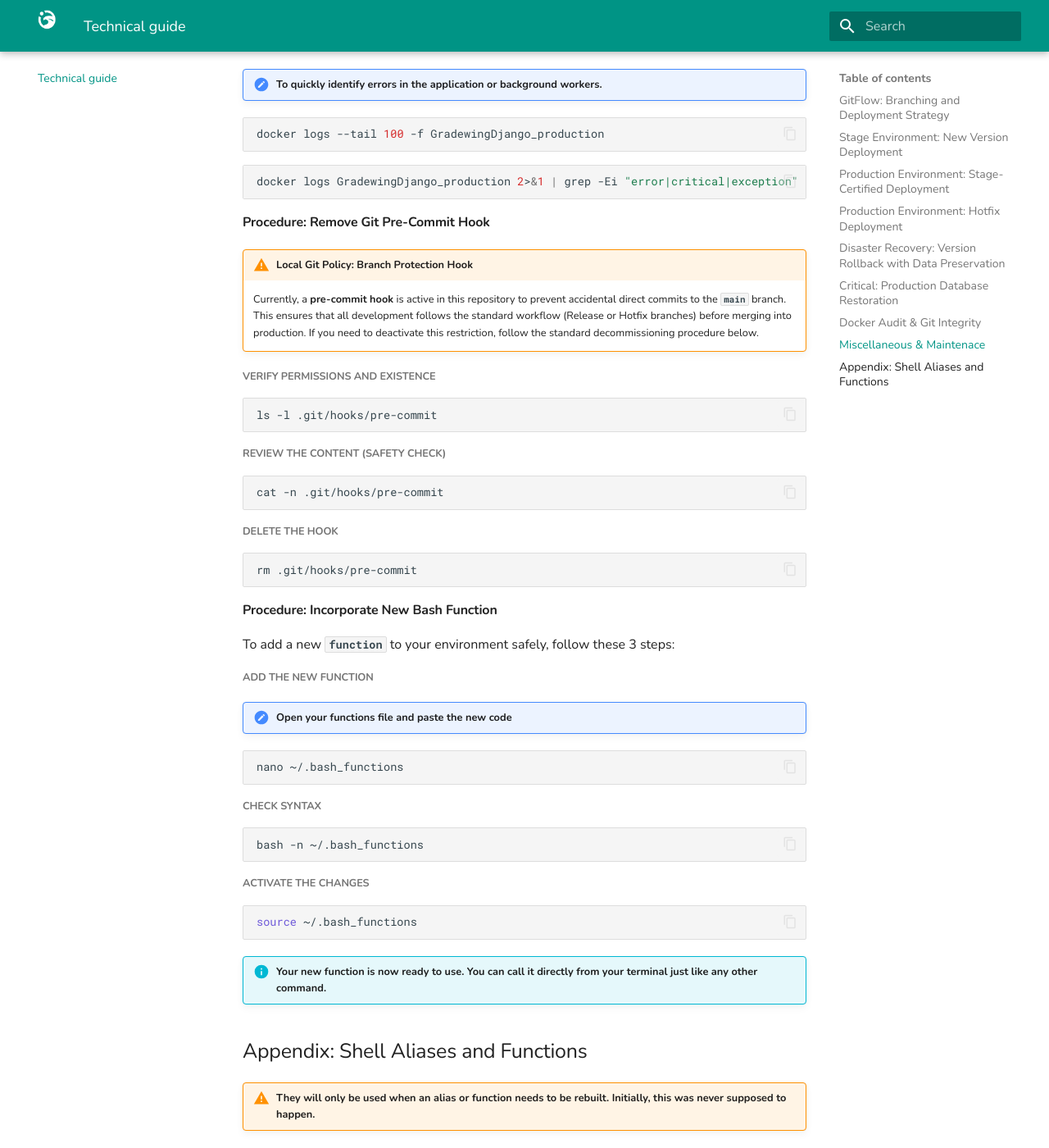
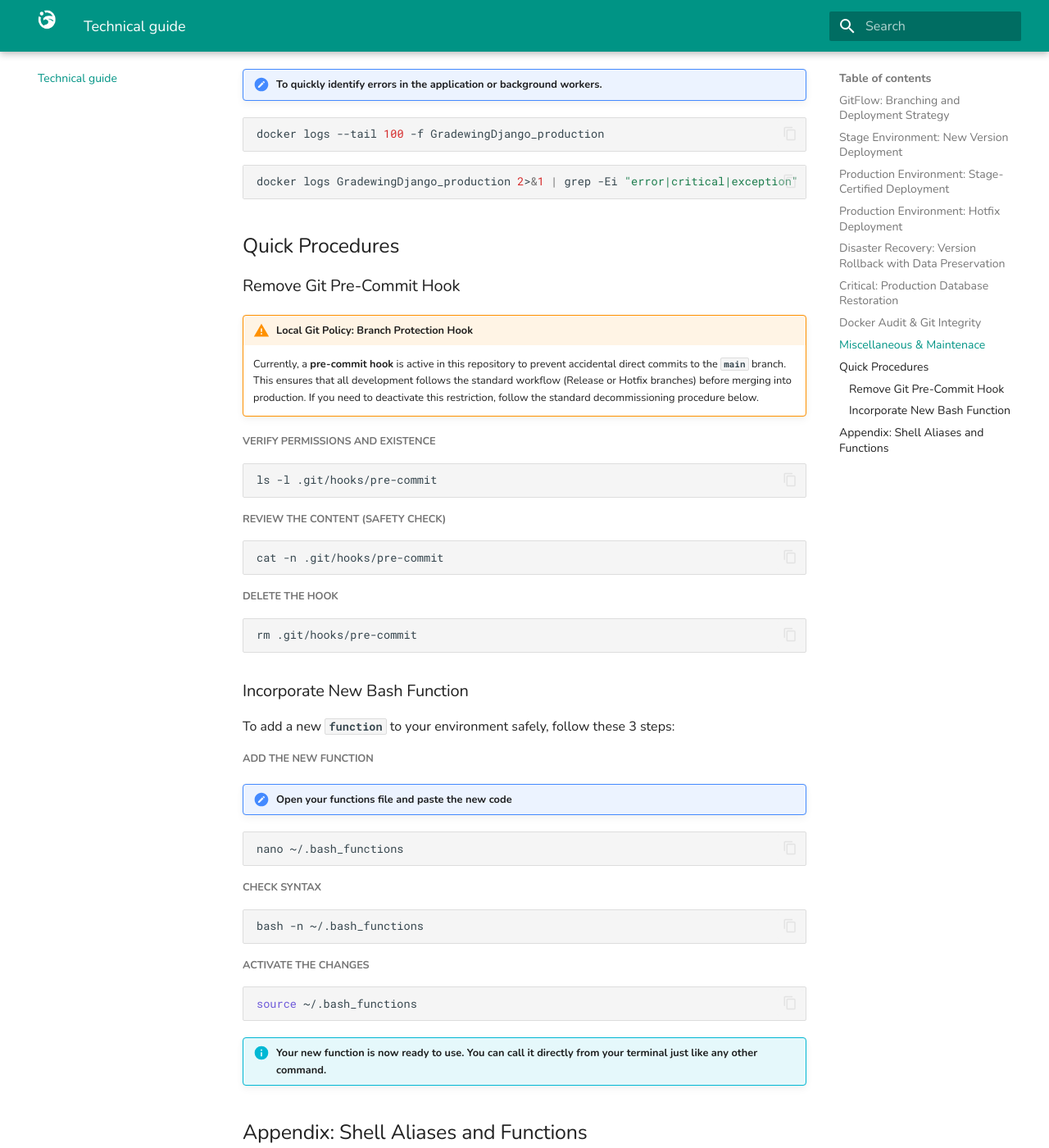
Before and after one commit to pablopenlop/gradewing_guide, an MkDocs documentation site: the page built from docs/other.md, in a window 1280 px wide and 1400 px high, scrolled down 13913 px. Shown: the whole window at 82% size. Built offline with MkDocs 1.6.1 and Material for MkDocs 9.7.7, drawn with Linux system fonts in a browser that asks for light colours.

Commit message:
Update other.md

````diff
--- a/docs/other.md
+++ b/docs/other.md
@@ -593,7 +593,9 @@ docker logs --tail 100 -f GradewingDjango_production
 docker logs GradewingDjango_production 2>&1 | grep -Ei "error|critical|exception"
 ```
 
-#### Procedure: Remove Git Pre-Commit Hook
+## Quick Procedures
+
+### Remove Git Pre-Commit Hook
 
 !!! warning "Local Git Policy: Branch Protection Hook"
     Currently, a **pre-commit hook** is active in this repository to prevent accidental direct commits to the **`main`** branch. This ensures that all development follows the standard workflow (Release or Hotfix branches) before merging into production. If you need to deactivate this restriction, follow the standard decommissioning procedure below.
@@ -614,7 +616,7 @@ cat -n .git/hooks/pre-commit
 rm .git/hooks/pre-commit
 ```
 
-#### Procedure: Incorporate New Bash Function
+### Incorporate New Bash Function
 To add a new **`function`** to your environment safely, follow these 3 steps:
 
 ##### Add the new function
````
